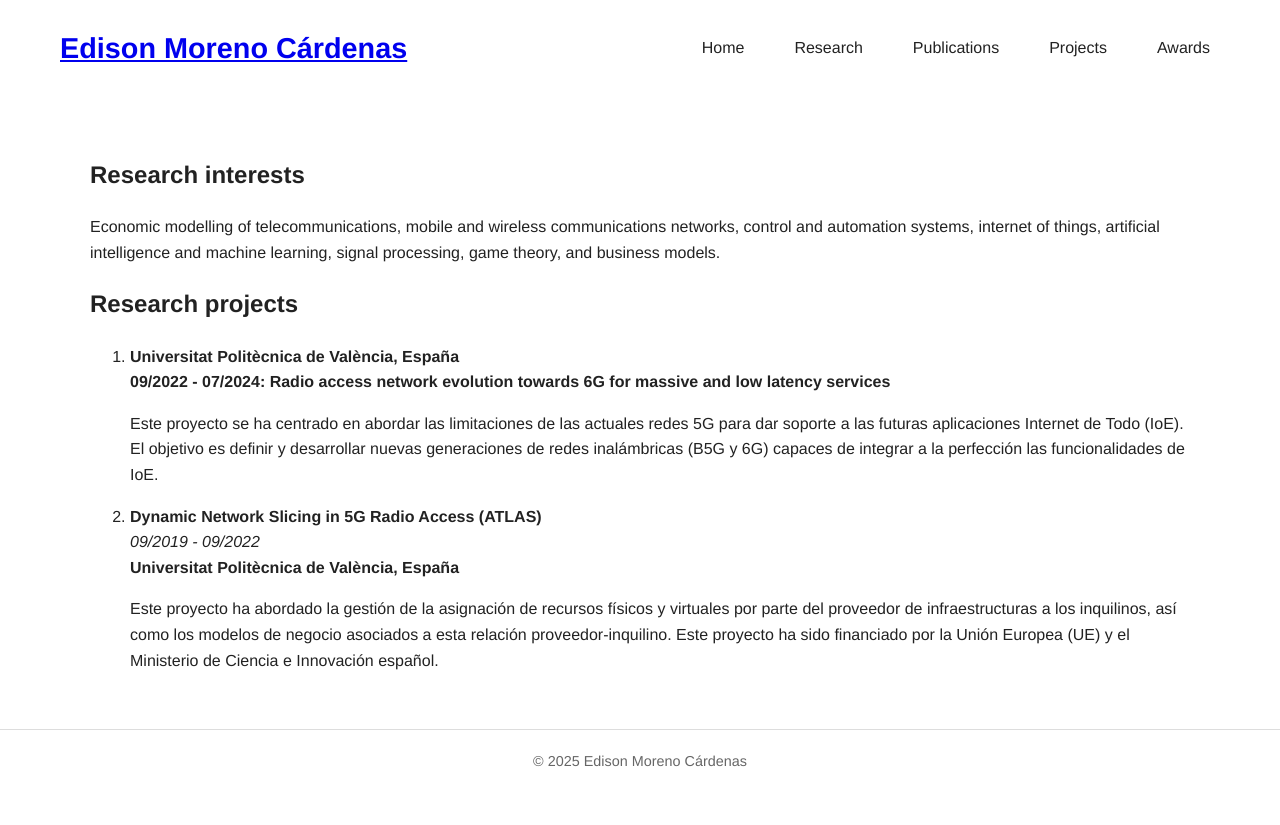
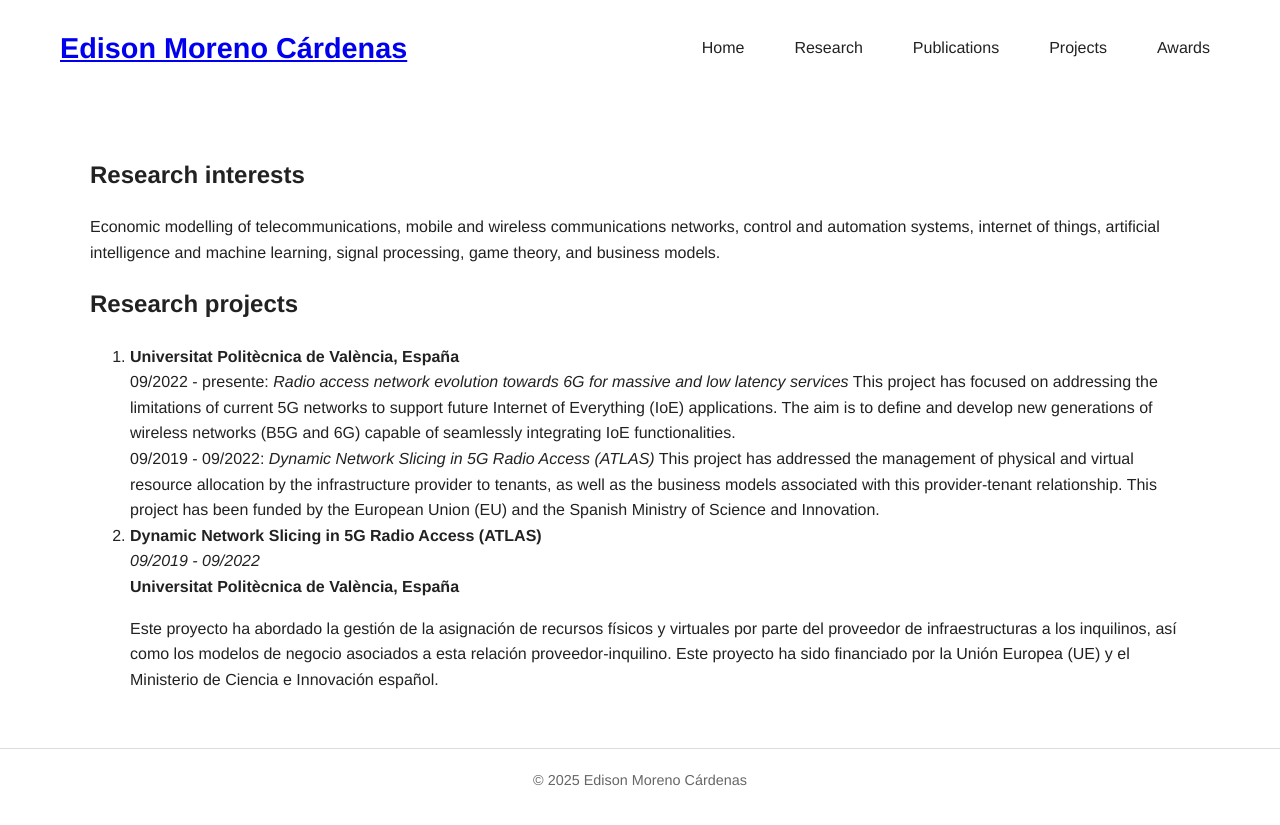
Before and after one commit to edisonmorenocardenas/edisonmorenocardenas.github.io, a Jekyll site: the page built from research.html, in a window 1280 px wide. Shown: the top 825 px of the page. Built offline with Jekyll 4.4.1, drawn with Linux system fonts in a browser that asks for light colours.

Commit message:
Actualizar contenido de

```diff
--- a/research.html
+++ b/research.html
@@ -16,11 +16,16 @@ title: "Projects"
     <!-- Proyecto 1 -->
     <li>
       <strong>Universitat Politècnica de València, España</strong><br>
-      <strong>09/2022 - 07/2024: Radio access network evolution towards 6G for massive and low latency services</strong>
-      <p>
-        Este proyecto se ha centrado en abordar las limitaciones de las actuales redes 5G para dar soporte a las futuras aplicaciones Internet de Todo (IoE).
-        El objetivo es definir y desarrollar nuevas generaciones de redes inalámbricas (B5G y 6G) capaces de integrar a la perfección las funcionalidades de IoE.
-      </p>
+      09/2022 - presente: <em>Radio access network evolution towards 6G for massive and low latency services</em>
+      This project has focused on addressing the limitations of current 5G networks to support
+      future Internet of Everything (IoE) applications. The aim is to define and develop new
+      generations of wireless networks (B5G and 6G) capable of seamlessly integrating IoE
+      functionalities.
+      <br>
+      09/2019 - 09/2022: <em>Dynamic Network Slicing in 5G Radio Access (ATLAS)</em>
+      This project has addressed the management of physical and virtual resource allocation
+      by the infrastructure provider to tenants, as well as the business models associated
+      with this provider-tenant relationship. This project has been funded by the European Union (EU) and the Spanish Ministry of Science and Innovation.
     </li>
 
     <!-- Proyecto 2 -->
```
